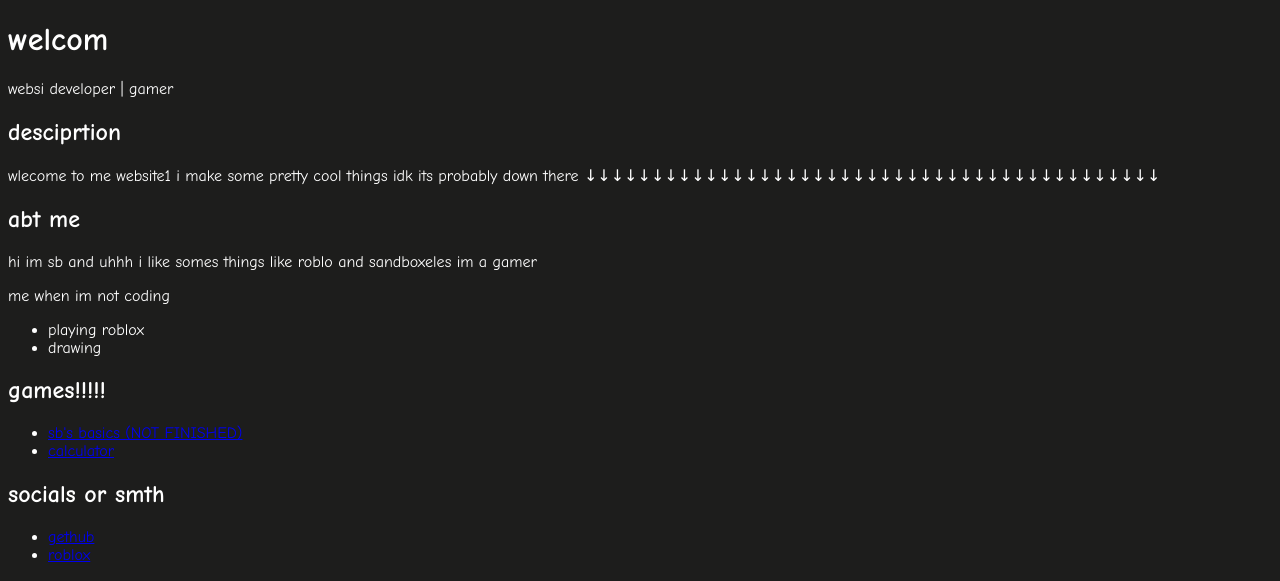
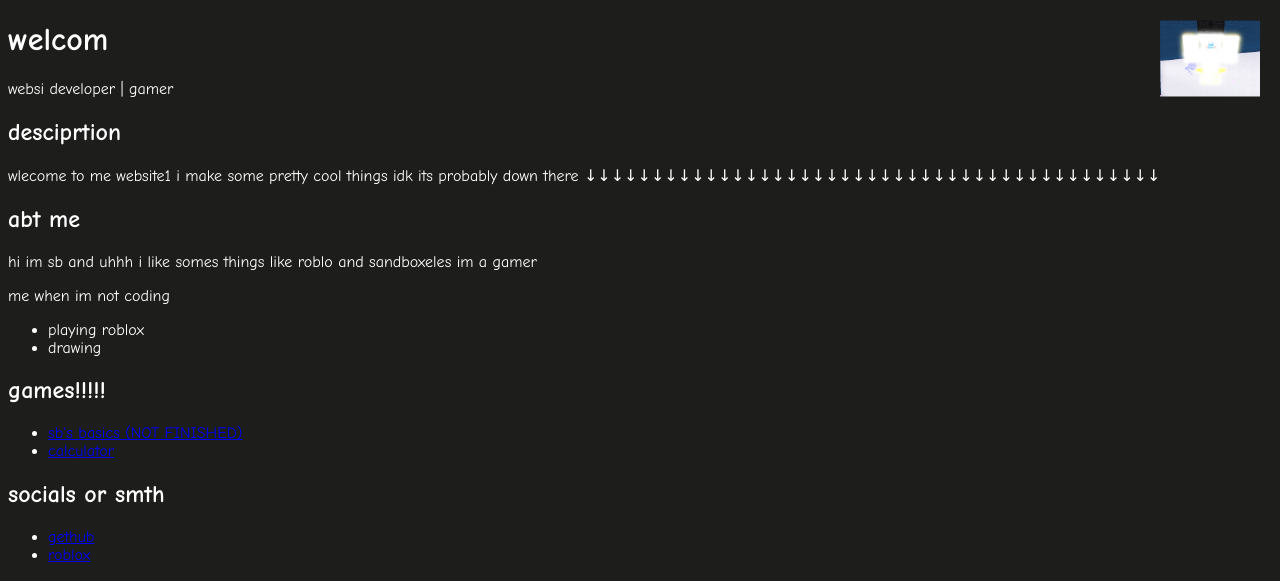
Before and after one commit to stefanblox/wesbsite, a plain HTML site: page index.html in a window 1280 px wide. Shown: the top 581 px of the page. Drawn offline with Linux system fonts and the light colour scheme.

Commit message:
Update index.html

```diff
--- a/index.html
+++ b/index.html
@@ -12,7 +12,8 @@
 
         .corner-image {
             position: fixed;
-            padding: 20px;
+            top: 20px;
+            right: 20px;
             width: 100px;
             /* adjust size as needed */
             height: auto;
```
